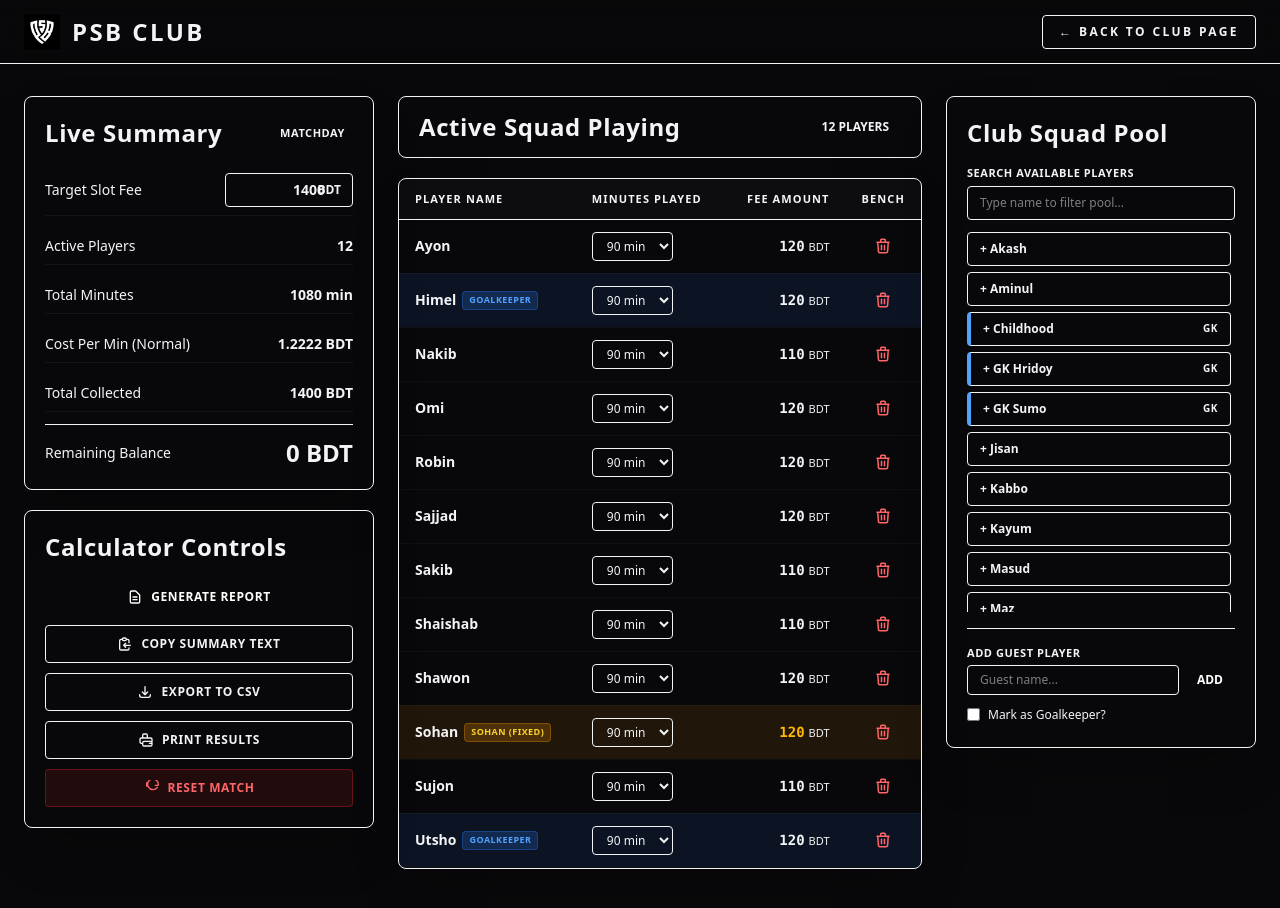
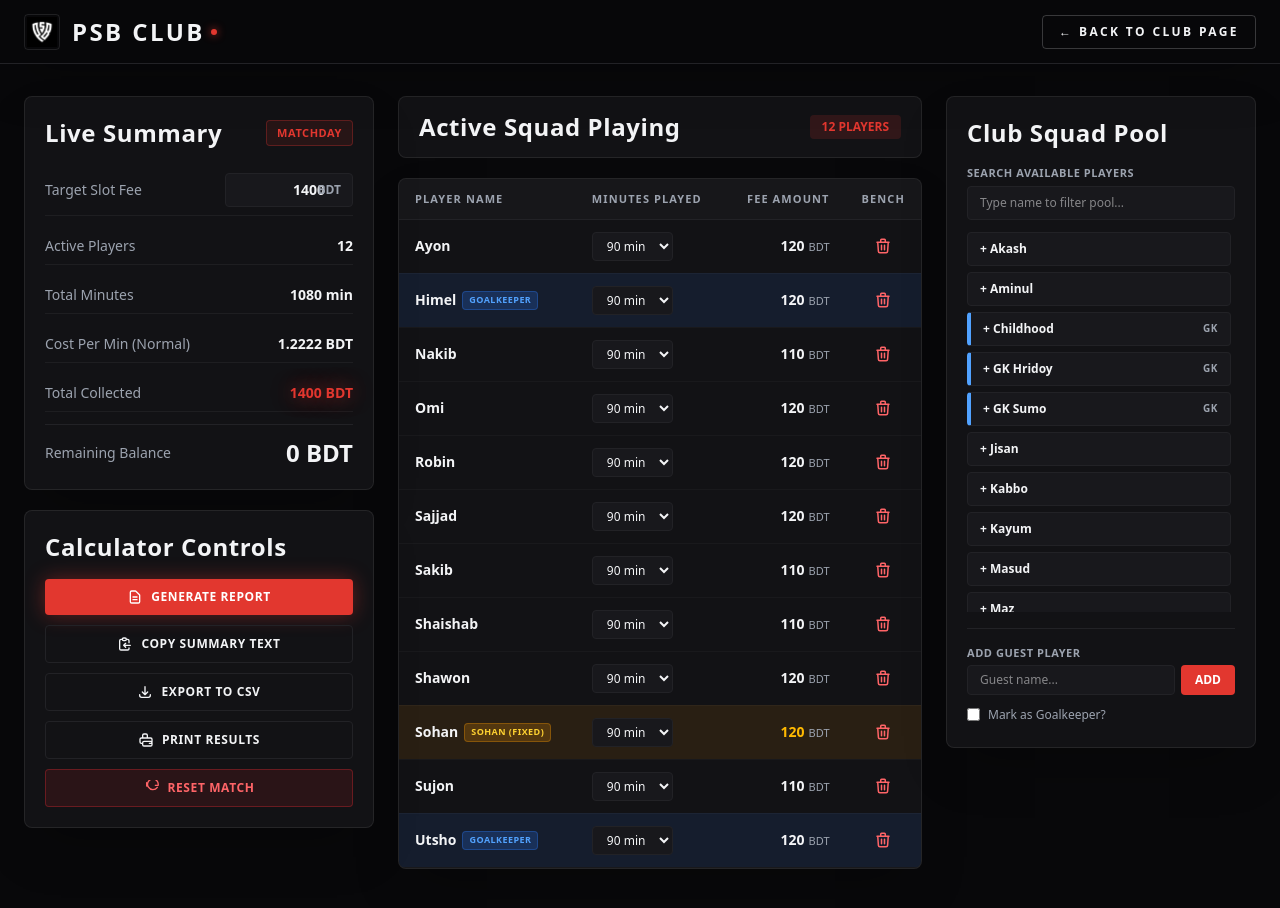
Before and after one commit to himelhasan/psb-dynamic, a Next.js app: page /calculator in a window 1280 px wide. Built offline with nearby package versions, Linux system fonts and the light colour scheme.

Commit message:
style: apply sharp, crisp, high-end design with vibrant team red identity

```diff
--- a/src/app/calculator/page.tsx
+++ b/src/app/calculator/page.tsx
@@ -485,25 +485,29 @@ export default function CalculatorPage() {
   return (
     <div className="min-h-screen bg-background text-foreground flex flex-col">
       {/* Header */}
-      <header className="fixed top-0 inset-x-0 h-16 bg-background/80 backdrop-blur-md border-b border-border z-50">
+      <header className="fixed top-0 inset-x-0 h-16 bg-background/85 backdrop-blur-xl border-b border-border z-50 shadow-2xl">
         <div className="max-w-[1400px] mx-auto px-6 h-full flex items-center justify-between">
-          <Link href="/" className="flex items-center gap-3">
+          <Link href="/" className="flex items-center gap-3 group">
+            <div className="relative h-9 w-9 overflow-hidden rounded border border-white/10 group-hover:border-flag-red transition-colors">
               <Image
                 src="/logo.png"
                 alt="PSB"
-              width={36}
-              height={36}
-              className="h-9 w-9 object-contain"
+                fill
+                className="object-contain p-0.5"
                 priority
               />
-            <span className="font-display text-2xl tracking-widest font-bold">
+            </div>
+            <div className="flex items-center gap-1.5">
+              <span className="font-display text-2xl tracking-widest font-bold text-foreground group-hover:text-flag-red transition-colors">
                 PSB CLUB
               </span>
+              <span className="h-1.5 w-1.5 rounded-full bg-flag-red shadow-[0_0_8px_rgba(226,55,47,0.9)]" />
+            </div>
           </Link>
           <div className="flex items-center gap-4">
             <Link
               href="/"
-              className="text-xs font-bold uppercase tracking-[0.2em] border border-border px-4 py-2 rounded hover:bg-foreground hover:text-black transition"
+              className="text-xs font-bold uppercase tracking-[0.2em] border border-white/20 px-4 py-2 rounded hover:border-flag-red hover:text-flag-red hover:bg-flag-red/5 transition-all"
             >
               ← Back to Club Page
             </Link>
@@ -521,7 +525,7 @@ export default function CalculatorPage() {
               <h2 className="font-display text-2xl tracking-wide font-bold">
                 Live Summary
               </h2>
-              <span className="bg-accent-muted text-accent text-[11px] font-bold px-2 py-1 rounded uppercase tracking-wider">
+              <span className="border border-flag-red/30 bg-flag-red/10 text-flag-red text-[11px] font-bold px-2.5 py-1 rounded uppercase tracking-wider">
                 Matchday
               </span>
             </div>
@@ -536,7 +540,7 @@ export default function CalculatorPage() {
                     onChange={(e) => setSlotFee(parseFloat(e.target.value) || 0)}
                     min={0}
                     step={50}
-                    className="w-full bg-input border border-border rounded px-3 py-1.5 text-right font-bold text-foreground focus:outline-none focus:border-accent"
+                    className="w-full bg-input border border-border rounded px-3 py-1.5 text-right font-bold text-foreground focus:outline-none focus:border-flag-red"
                   />
                   <span className="absolute right-3 text-xs font-bold text-muted pointer-events-none">
                     BDT
@@ -563,7 +567,7 @@ export default function CalculatorPage() {
               </li>
               <li className="flex justify-between items-center py-2 border-b border-white/5">
                 <span className="text-muted">Total Collected</span>
-                <span className="font-bold text-accent">
+                <span className="font-bold text-flag-red text-red-glow">
                   {calculation.totalCollected % 1 === 0
                     ? calculation.totalCollected.toFixed(0)
                     : calculation.totalCollected.toFixed(2)}{" "}
@@ -590,7 +594,7 @@ export default function CalculatorPage() {
             <div className="flex flex-col gap-2.5">
               <button
                 onClick={() => setReportModalOpen(true)}
-                className="w-full py-2.5 px-4 text-xs font-bold uppercase tracking-wider bg-accent text-white rounded hover:opacity-90 transition flex items-center justify-center gap-2"
+                className="w-full py-2.5 px-4 text-xs font-bold uppercase tracking-wider bg-flag-red text-white rounded hover:bg-red-600 shadow-[0_0_20px_rgba(226,55,47,0.4)] transition-all flex items-center justify-center gap-2"
               >
                 <svg
                   width="16"
@@ -872,7 +876,7 @@ export default function CalculatorPage() {
                   <button
                     key={p.name}
                     onClick={() => addPlayerFromPool(p.name)}
-                    className={`w-full text-left bg-input border border-border text-foreground px-3 py-2 rounded text-xs font-semibold hover:bg-accent-muted hover:border-accent transition flex items-center justify-between ${borderClass}`}
+                    className={`w-full text-left bg-input border border-border text-foreground px-3 py-2 rounded text-xs font-semibold hover:border-flag-red hover:bg-flag-red/10 transition flex items-center justify-between ${borderClass}`}
                   >
                     <span>+ {p.name}</span>
                     {roleBadge && (
@@ -898,11 +902,11 @@ export default function CalculatorPage() {
                 onChange={(e) => setCustomName(e.target.value)}
                 onKeyDown={(e) => e.key === "Enter" && addGuestPlayer()}
                 placeholder="Guest name..."
-                className="flex-1 bg-input border border-border rounded px-3 py-1.5 text-xs text-foreground focus:outline-none focus:border-accent"
+                className="flex-1 bg-input border border-border rounded px-3 py-1.5 text-xs text-foreground focus:outline-none focus:border-flag-red"
               />
               <button
                 onClick={addGuestPlayer}
-                className="bg-accent text-white px-3 py-1.5 rounded text-xs font-bold uppercase hover:opacity-90 transition"
+                className="bg-flag-red text-white px-3.5 py-1.5 rounded text-xs font-bold uppercase hover:bg-red-600 transition"
               >
                 Add
               </button>
@@ -912,7 +916,7 @@ export default function CalculatorPage() {
                 type="checkbox"
                 checked={customIsGK}
                 onChange={(e) => setCustomIsGK(e.target.checked)}
-                className="accent-accent cursor-pointer"
+                className="accent-flag-red cursor-pointer"
               />
               Mark as Goalkeeper?
             </label>
@@ -922,7 +926,7 @@ export default function CalculatorPage() {
 
       {/* Report Modal */}
       {reportModalOpen && (
-        <div className="fixed inset-0 bg-black/80 backdrop-blur-sm z-50 flex items-center justify-center p-6">
+        <div className="fixed inset-0 bg-black/85 backdrop-blur-md z-50 flex items-center justify-center p-6">
           <div className="bg-card border border-card-border rounded-lg max-w-xl w-full p-6 shadow-2xl flex flex-col gap-4">
             <div className="flex items-center justify-between border-b border-border pb-3">
               <h3 className="font-display text-2xl font-bold">
@@ -947,7 +951,7 @@ export default function CalculatorPage() {
                   showToast("Report copied to clipboard!");
                   setReportModalOpen(false);
                 }}
-                className="flex-1 py-2.5 px-4 bg-accent text-white rounded font-bold uppercase text-xs hover:opacity-90 transition"
+                className="flex-1 py-2.5 px-4 bg-flag-red text-white rounded font-bold uppercase text-xs hover:bg-red-600 shadow-[0_0_15px_rgba(226,55,47,0.4)] transition"
               >
                 Copy to Clipboard
               </button>
@@ -964,7 +968,7 @@ export default function CalculatorPage() {
 
       {/* Toast Notification */}
       <div
-        className={`fixed bottom-6 left-1/2 -translate-x-1/2 bg-accent text-white px-6 py-3 rounded text-xs font-bold uppercase tracking-wider shadow-2xl z-50 transition-all duration-300 pointer-events-none ${
+        className={`fixed bottom-6 left-1/2 -translate-x-1/2 bg-flag-red text-white px-6 py-3 rounded text-xs font-bold uppercase tracking-wider shadow-red-glow-lg z-50 transition-all duration-300 pointer-events-none ${
           toastVisible
             ? "translate-y-0 opacity-100"
             : "translate-y-12 opacity-0"
--- a/src/app/globals.css
+++ b/src/app/globals.css
@@ -1,4 +1,26 @@
 @import "tailwindcss";
+
+@theme {
+  --color-bg: #08080a;
+  --color-background: #08080a;
+  --color-foreground: #f3f4f6;
+  --color-card: #121215;
+  --color-card-border: rgba(255, 255, 255, 0.08);
+  --color-border: #222226;
+  --color-input: #18181c;
+  --color-accent: #e2372f;
+  --color-accent-hover: #c52922;
+  --color-accent-muted: rgba(226, 55, 47, 0.15);
+  --color-flag-red: #e2372f;
+  --color-pitch-green: #22c55e;
+  --color-muted: #9ca3af;
+  --color-surface: #121215;
+  --color-surface-2: #18181c;
+
+  --font-display: var(--font-bebas), var(--font-oswald), "Impact", sans-serif;
+  --font-sans: var(--font-inter), system-ui, sans-serif;
+  --font-mono: var(--font-jetbrains), monospace;
+}
 
 :root {
   --bg: #08080a;
@@ -7,7 +29,7 @@
   --ink: #f3f4f6;
   --muted: #9ca3af;
   --flag-red: #e2372f;
-  --pitch-green: #2f8f4e;
+  --pitch-green: #22c55e;
   --line: #222226;
 
   --background: #08080a;
@@ -18,7 +40,7 @@
   --accent-hover: #c52922;
   --accent-muted: rgba(226, 55, 47, 0.15);
   --border: #222226;
-  --input: #1b1b1f;
+  --input: #18181c;
 
   --color-gk: #3b82f6;
   --color-gk-bg: rgba(59, 130, 246, 0.08);
@@ -44,13 +66,32 @@ html {
 body {
   background: var(--bg);
   color: var(--ink);
-  font-family: var(--font-body), system-ui, sans-serif;
+  font-family: var(--font-sans), system-ui, sans-serif;
   overflow-x: hidden;
 }
 
+/* Sharp Text Strokes */
 .text-stroke {
-  -webkit-text-stroke: 1.5px currentColor;
+  -webkit-text-stroke: 1.5px rgba(255, 255, 255, 0.9);
   color: transparent;
+}
+
+.text-stroke-red {
+  -webkit-text-stroke: 1.5px var(--flag-red);
+  color: transparent;
+}
+
+/* Red Glow Utilities */
+.shadow-red-glow {
+  box-shadow: 0 0 25px rgba(226, 55, 47, 0.4);
+}
+
+.shadow-red-glow-lg {
+  box-shadow: 0 0 45px rgba(226, 55, 47, 0.5);
+}
+
+.text-red-glow {
+  text-shadow: 0 0 20px rgba(226, 55, 47, 0.7);
 }
 
 /* Custom Squad Styles */
@@ -78,6 +119,12 @@ body {
   display: flex;
   flex-direction: column;
   justify-content: flex-end;
+  transition: border-color 0.3s ease, box-shadow 0.3s ease;
+}
+
+.player-card:hover {
+  border-color: var(--flag-red);
+  box-shadow: 0 0 30px rgba(226, 55, 47, 0.35);
 }
 
 .player-card img {
@@ -100,28 +147,28 @@ body {
   inset: 0;
   background: linear-gradient(
     to top,
-    rgba(0, 0, 0, 0.95) 0%,
-    rgba(0, 0, 0, 0.4) 60%,
+    rgba(8, 8, 10, 0.98) 0%,
+    rgba(8, 8, 10, 0.5) 55%,
     transparent 100%
   );
-  opacity: 0.85;
+  opacity: 0.88;
   z-index: 2;
   transition: opacity 0.3s ease;
 }
 
 .player-card:hover::after {
-  opacity: 0.92;
+  opacity: 0.94;
 }
 
 .player-card-number {
-  font-family: var(--font-display), impact, sans-serif;
+  font-family: var(--font-display), "Bebas Neue", "Impact", sans-serif;
   font-size: 8rem;
   font-weight: 900;
   line-height: 1;
   position: absolute;
   top: -0.5rem;
   right: -0.5rem;
-  opacity: 0.15;
+  opacity: 0.18;
   -webkit-text-stroke: 1.5px #fff;
   color: transparent;
   z-index: 3;
@@ -130,9 +177,10 @@ body {
 }
 
 .player-card:hover .player-card-number {
-  opacity: 0.65;
-  color: var(--accent);
-  -webkit-text-stroke: 1.5px var(--accent);
+  opacity: 0.85;
+  color: var(--flag-red);
+  -webkit-text-stroke: 1.5px var(--flag-red);
+  text-shadow: 0 0 25px rgba(226, 55, 47, 0.6);
   transform: translate(-4px, 4px);
 }
 
@@ -148,20 +196,22 @@ body {
   font-weight: 700;
   text-transform: uppercase;
   letter-spacing: 0.25em;
-  color: var(--accent);
+  color: var(--flag-red);
   transition: color 0.3s ease;
 }
 
 .player-card-name {
-  font-size: 1.75rem;
+  font-size: 1.85rem;
   font-weight: 700;
+  font-family: var(--font-display), "Bebas Neue", sans-serif;
+  letter-spacing: 0.05em;
   color: var(--foreground);
-  margin-top: 4px;
+  margin-top: 2px;
   transition: color 0.3s ease;
 }
 
 .player-card:hover .player-card-name {
-  color: var(--accent);
+  color: #ffffff;
 }
 
 /* Bench Grid Styling */
@@ -180,24 +230,26 @@ body {
   border-radius: 4px;
   transition:
     background-color 0.3s ease,
-    border-color 0.3s ease;
+    border-color 0.3s ease,
+    box-shadow 0.3s ease;
   cursor: pointer;
 }
 
 .bench-card:hover {
   background-color: var(--background);
-  border-color: var(--accent);
+  border-color: var(--flag-red);
+  box-shadow: 0 0 20px rgba(226, 55, 47, 0.2);
 }
 
 .bench-card-number {
-  font-family: var(--font-display), impact, sans-serif;
-  font-size: 5rem;
+  font-family: var(--font-display), "Bebas Neue", "Impact", sans-serif;
+  font-size: 5.5rem;
   font-weight: 900;
   line-height: 1;
   position: absolute;
   top: -0.5rem;
   right: -0.25rem;
-  opacity: 0.08;
+  opacity: 0.1;
   -webkit-text-stroke: 1px #fff;
   color: transparent;
   transition: all 0.3s ease;
@@ -205,9 +257,9 @@ body {
 }
 
 .bench-card:hover .bench-card-number {
-  opacity: 0.4;
-  color: var(--accent);
-  -webkit-text-stroke: 1px var(--accent);
+  opacity: 0.6;
+  color: var(--flag-red);
+  -webkit-text-stroke: 1px var(--flag-red);
 }
 
 .bench-card-info {
@@ -217,27 +269,29 @@ body {
 
 .bench-card-position {
   font-size: 0.7rem;
-  font-weight: 600;
+  font-weight: 700;
   text-transform: uppercase;
-  letter-spacing: 0.15em;
+  letter-spacing: 0.2em;
   color: var(--muted);
   transition: color 0.3s ease;
 }
 
 .bench-card:hover .bench-card-position {
-  color: var(--accent);
+  color: var(--flag-red);
 }
 
 .bench-card-name {
-  font-size: 1.25rem;
+  font-size: 1.4rem;
+  font-family: var(--font-display), "Bebas Neue", sans-serif;
   font-weight: 700;
+  letter-spacing: 0.05em;
   margin-top: 2px;
   color: var(--foreground);
   transition: color 0.3s ease;
 }
 
 .bench-card:hover .bench-card-name {
-  color: var(--accent);
+  color: #ffffff;
 }
 
 /* Marquee Animation */
--- a/src/app/layout.tsx
+++ b/src/app/layout.tsx
@@ -1,6 +1,12 @@
 import type { Metadata } from "next";
-import { Oswald, Inter, JetBrains_Mono } from "next/font/google";
+import { Bebas_Neue, Oswald, Inter, JetBrains_Mono } from "next/font/google";
 import "./globals.css";
+
+const bebasNeue = Bebas_Neue({
+  variable: "--font-bebas",
+  weight: "400",
+  subsets: ["latin"],
+});
 
 const oswald = Oswald({
   variable: "--font-oswald",
@@ -31,9 +37,9 @@ export default function RootLayout({
   children: React.ReactNode;
 }>) {
   return (
-    <html lang="en">
+    <html lang="en" className="dark">
       <body
-        className={`${oswald.variable} ${inter.variable} ${jetbrainsMono.variable} antialiased`}
+        className={`${bebasNeue.variable} ${oswald.variable} ${inter.variable} ${jetbrainsMono.variable} antialiased bg-background text-foreground selection:bg-flag-red selection:text-white`}
       >
         {children}
       </body>
--- a/src/components/Marquee.tsx
+++ b/src/components/Marquee.tsx
@@ -7,18 +7,20 @@ export function Marquee() {
   ];
 
   return (
-    <div className="border-y border-border py-5 md:py-6 overflow-hidden bg-card">
-      <div className="flex w-max marquee-track font-display text-3xl md:text-5xl tracking-wide uppercase">
+    <div className="relative border-y border-border/80 py-5 md:py-6 overflow-hidden bg-card/90">
+      <div className="flex w-max marquee-track font-display text-3xl md:text-5xl tracking-wider uppercase text-foreground">
         {[0, 1].map((copy) => (
           <div
             key={copy}
-            className="flex items-center gap-8 md:gap-12 pr-8 md:pr-12 shrink-0 whitespace-nowrap"
+            className="flex items-center gap-8 md:gap-14 pr-8 md:pr-14 shrink-0 whitespace-nowrap"
             aria-hidden={copy === 1}
           >
             {items.map((item, i) => (
-              <span key={i} className="flex items-center gap-8 md:gap-12">
-                <span>{item}</span>
-                <span className="text-accent">★</span>
+              <span key={i} className="flex items-center gap-8 md:gap-14">
+                <span className="hover:text-flag-red transition-colors cursor-default">
+                  {item}
+                </span>
+                <span className="text-flag-red text-red-glow">★</span>
               </span>
             ))}
           </div>
--- a/src/components/MatchCard.tsx
+++ b/src/components/MatchCard.tsx
@@ -22,37 +22,55 @@ export function MatchCard({ match }: { match: Match }) {
     match.psbScore < match.opponentScore;
 
   return (
-    <div className="flex items-center justify-between gap-4 border-b border-line py-4 last:border-b-0">
+    <div className="flex items-center justify-between gap-4 border-b border-border/60 py-5 last:border-b-0 group">
       <div>
-        <p className="font-mono text-[11px] uppercase tracking-widest text-muted">
-          {match.competition || "Friendly"} · {formatDate(match.matchDate)}
-          {match.venue ? ` · ${match.venue}` : ""}
-        </p>
-        <p className="mt-1 font-display text-lg font-semibold uppercase tracking-wide">
-          PSB <span className="text-muted">vs</span> {match.opponent}
+        <div className="flex items-center gap-2 font-mono text-[11px] uppercase tracking-widest text-muted">
+          <span className="h-1.5 w-1.5 rounded-full bg-flag-red" />
+          <span>{match.competition || "Friendly"}</span>
+          <span>·</span>
+          <span>{formatDate(match.matchDate)}</span>
+          {match.venue ? (
+            <>
+              <span>·</span>
+              <span>{match.venue}</span>
+            </>
+          ) : null}
+        </div>
+        <p className="mt-1.5 font-display text-2xl font-bold uppercase tracking-wide text-foreground group-hover:text-white transition-colors">
+          <span className="text-flag-red font-extrabold">PSB</span>{" "}
+          <span className="text-muted font-normal text-lg">vs</span>{" "}
+          <span>{match.opponent}</span>
         </p>
         {isCompleted && match.scorers && (
-          <p className="mt-1 text-sm text-muted">Scorers: {match.scorers}</p>
+          <p className="mt-1 text-xs text-muted font-medium">
+            <span className="text-flag-red font-bold uppercase tracking-wider text-[10px]">
+              Scorers:
+            </span>{" "}
+            {match.scorers}
+          </p>
         )}
       </div>
 
       {isCompleted ? (
         <div
-          className={`shrink-0 rounded-md border px-3 py-2 text-center font-mono text-xl font-bold ${
+          className={`shrink-0 rounded px-4 py-2 text-center font-mono text-2xl font-bold border transition-all ${
             win
-              ? "border-pitch-green text-pitch-green"
+              ? "border-flag-red/80 bg-flag-red/10 text-white shadow-[0_0_15px_rgba(226,55,47,0.3)]"
               : loss
-              ? "border-flag-red text-flag-red"
-              : "border-line text-muted"
+              ? "border-white/20 bg-white/5 text-muted"
+              : "border-border text-foreground"
           }`}
         >
-          {match.psbScore ?? "–"}
-          <span className="mx-1 text-sm text-muted">:</span>
-          {match.opponentScore ?? "–"}
+          <span className={win ? "text-flag-red font-black" : ""}>
+            {match.psbScore ?? "–"}
+          </span>
+          <span className="mx-1.5 text-sm text-muted">:</span>
+          <span>{match.opponentScore ?? "–"}</span>
         </div>
       ) : (
-        <div className="shrink-0 rounded-full border border-line px-4 py-1.5 font-mono text-xs uppercase tracking-widest text-muted">
-          Upcoming
+        <div className="shrink-0 flex items-center gap-2 rounded border border-flag-red/30 bg-flag-red/10 px-3.5 py-1.5 font-mono text-xs uppercase tracking-widest text-flag-red font-bold">
+          <span className="h-2 w-2 rounded-full bg-flag-red animate-pulse shadow-[0_0_8px_rgba(226,55,47,0.9)]" />
+          <span>Upcoming</span>
         </div>
       )}
     </div>
```
Also changed, not shown: src/app/page.tsx (+98 -66 lines), src/components/Nav.tsx (+28 -21 lines). Lines whose indentation alone changed are shown as unchanged.
